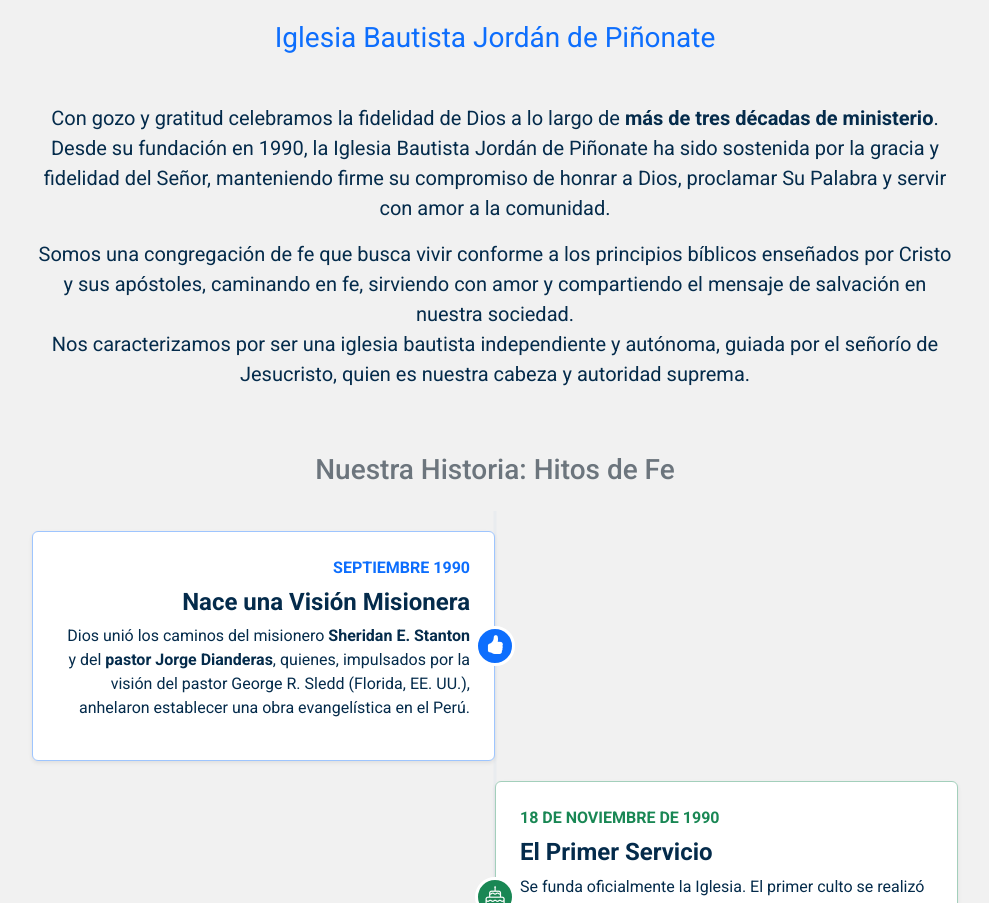
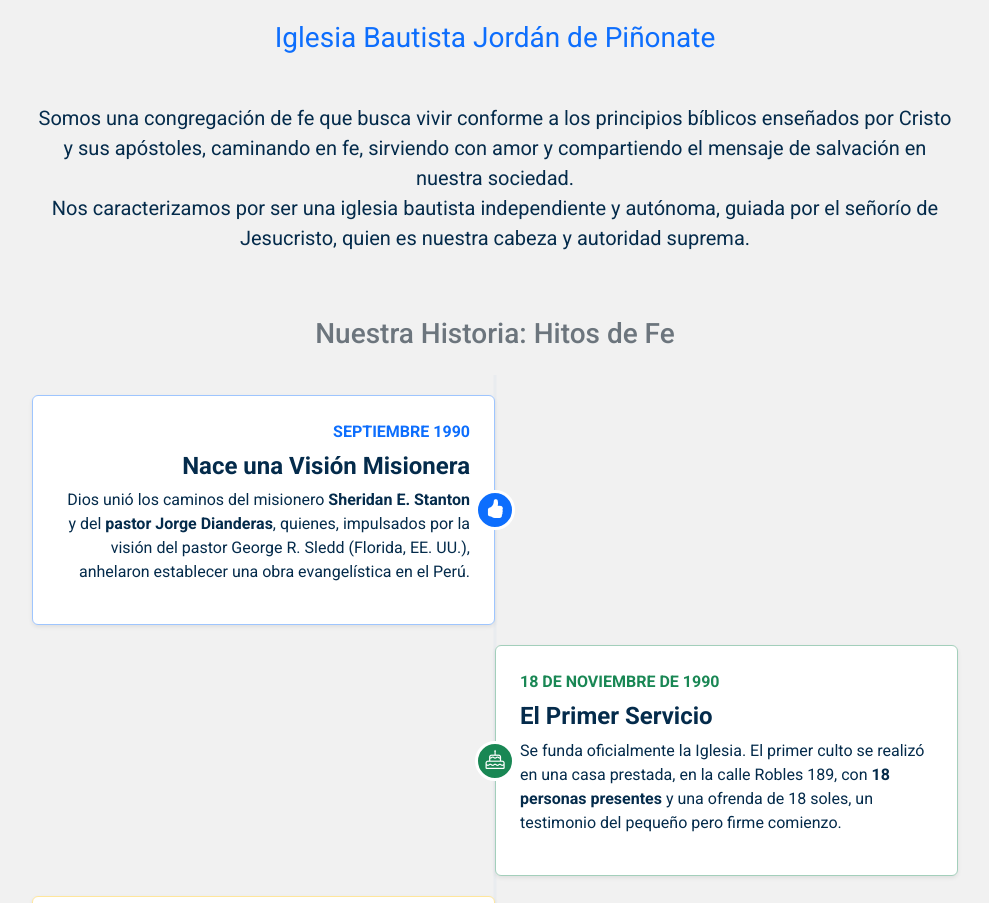
Before and after one commit to Crivera-dev/iglesiabautistajordan, a plain HTML site: page index.html in a window 1280 px wide. Shown: the part 921-1824 px from the top of the page, without its empty margins (145-1134 px from the left). Drawn offline with nearby package versions, Linux system fonts and the light colour scheme; some packages are replaced by stand-ins of ours; no server answers; a script that the page names is missing.

Commit message:
publica correccion

```diff
--- a/index.html
+++ b/index.html
@@ -80,11 +80,6 @@
 
                     <div class="row justify-content-center mb-5" data-aos="zoom-in-up" data-aos-delay="0">
                         <div class="col-lg-10">
-                            <p class="lead text-center fw-normal">
-                                Con gozo y gratitud celebramos la fidelidad de Dios a lo largo de <strong>más de tres décadas de ministerio</strong>.
-                                Desde su fundación en 1990, la Iglesia Bautista Jordán de Piñonate ha sido sostenida por la gracia y fidelidad del Señor,
-                                manteniendo firme su compromiso de honrar a Dios, proclamar Su Palabra y servir con amor a la comunidad.
-                            </p>
                             <p class="lead text-center fw-normal">
                                 Somos una congregación de fe que busca vivir conforme a los principios bíblicos enseñados por Cristo y sus apóstoles, caminando en fe,
                                 sirviendo con amor y compartiendo el mensaje de salvación en nuestra sociedad. <br>Nos caracterizamos por ser una iglesia bautista independiente
```
